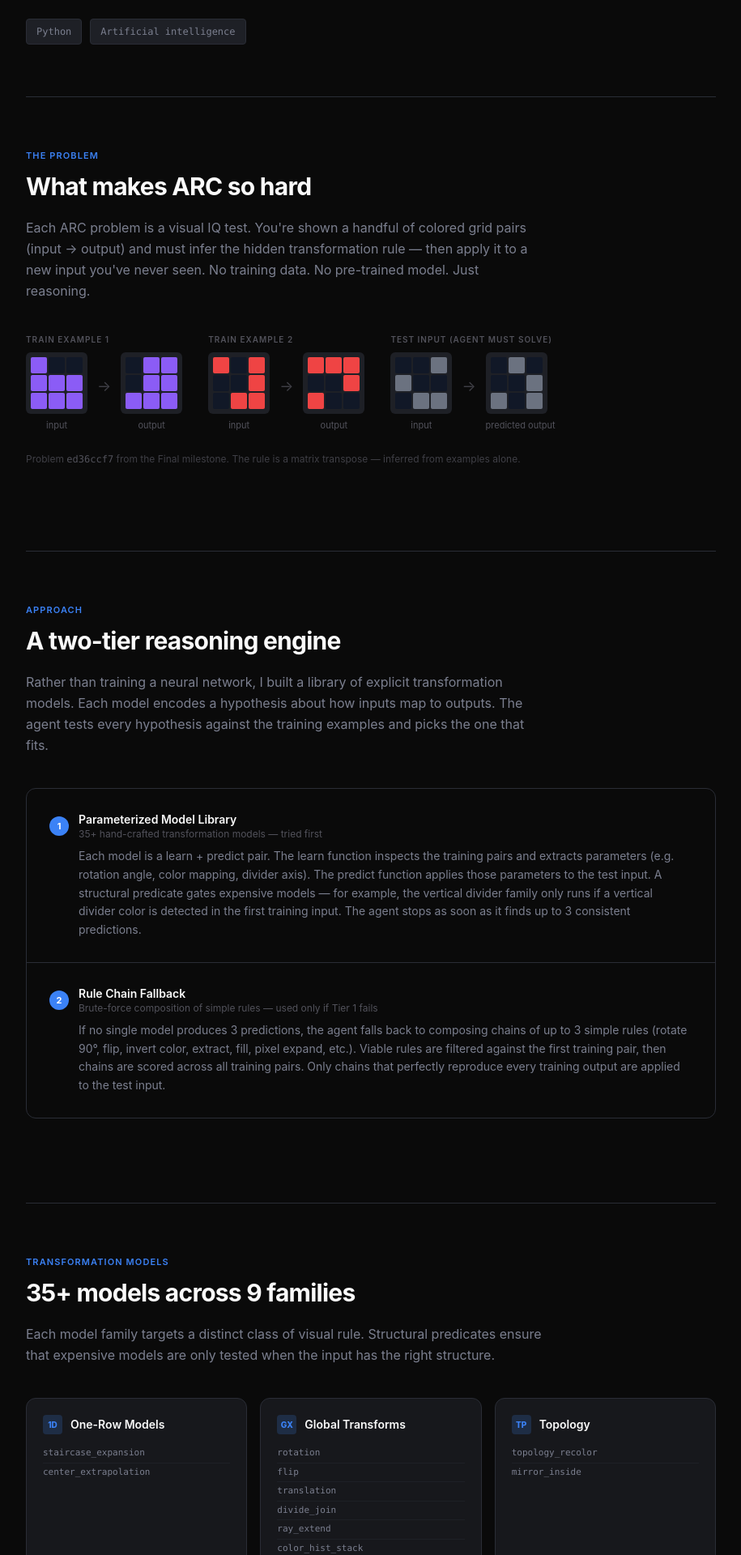
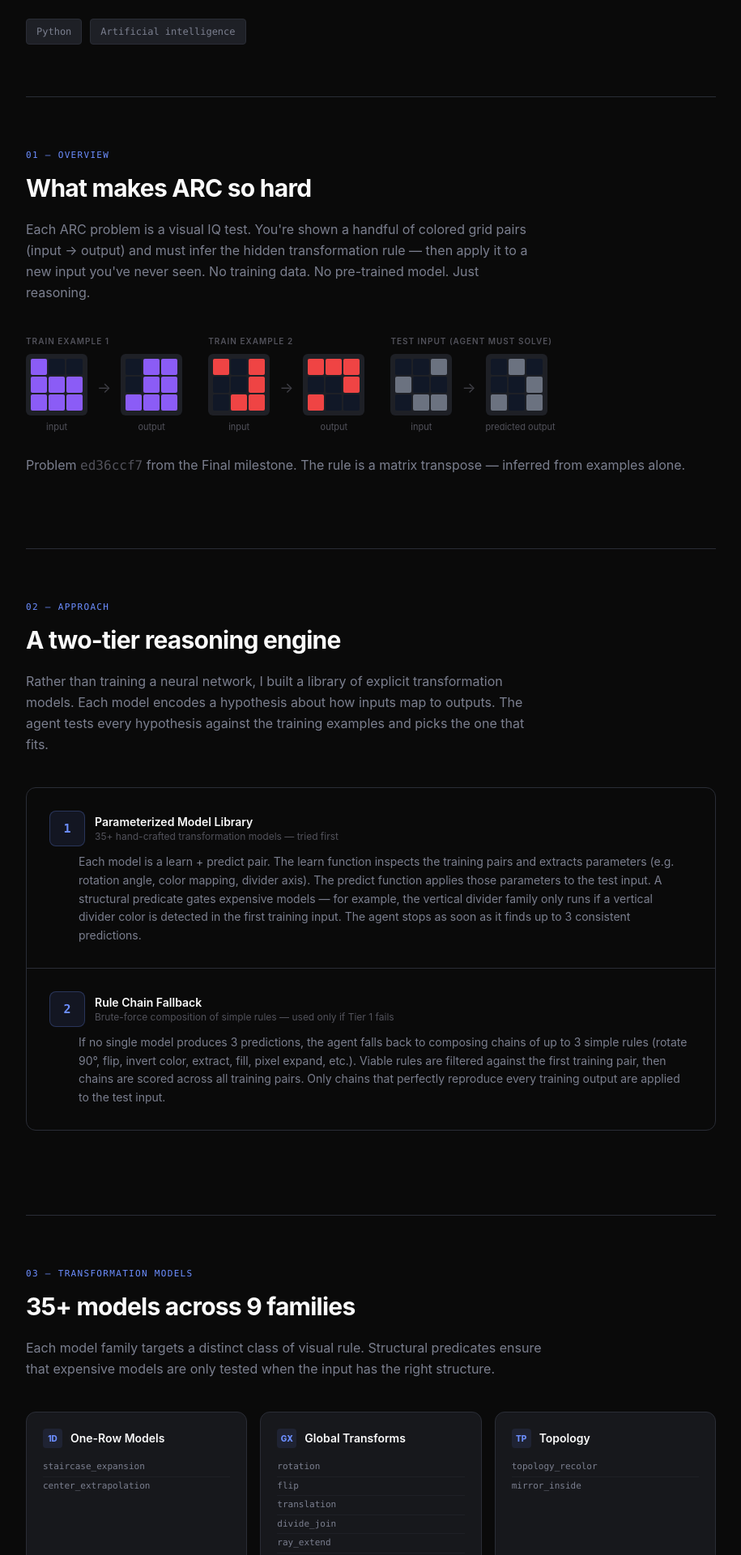
Before and after one commit to JYtheSang/Porforlio-Website, a Next.js app: page /kbai in a window 1280 px wide. Shown: the part 440-2360 px from the top of the page at 81% size, without its empty margins (182-1097 px from the left). Built offline with nearby package versions, Linux system fonts and the light colour scheme.

Commit message:
Align styles for the eng projects

```diff
--- a/src/app/kbai/page.tsx
+++ b/src/app/kbai/page.tsx
@@ -9,7 +9,7 @@ export const metadata: Metadata = {
 // ARC color palette
 const arcColors: Record<string, string> = {
   c0: "#111827",
-  c1: "#3b82f6",
+  c1: "#6c8eff",
   c2: "#ef4444",
   c3: "#22c55e",
   c4: "#eab308",
@@ -233,14 +233,10 @@ export default function KBAI() {
           </div>
         </div>
 
-        {/* ── The Problem ── */}
-        <div className="py-16 border-b border-[#2a2d36]">
-          <div className="text-[11px] font-semibold tracking-widest uppercase text-[#3b82f6] mb-3">
-            The Problem
-          </div>
-          <h2 className="text-2xl md:text-3xl font-bold tracking-tight text-[#fafafa] mb-5">
-            What makes ARC so hard
-          </h2>
+        {/* ── Section: Overview ── */}
+        <section id="overview" className="py-16 border-b border-[#2a2d36]">
+          <div className="text-[11px] font-mono text-[#6c8eff] uppercase tracking-[0.12em] mb-3.5">01 — Overview</div>
+          <h2 className="text-3xl font-bold tracking-tight text-[#fafafa] mb-5">What makes ARC so hard</h2>
           <p className="text-base text-[#7b7f8f] max-w-[640px] leading-relaxed mb-10">
             Each ARC problem is a visual IQ test. You&apos;re shown a handful of colored grid pairs
             (input → output) and must infer the hidden transformation rule — then apply it to
@@ -269,18 +265,16 @@ export default function KBAI() {
               outLabel="predicted output"
             />
           </div>
-          <p className="text-[12px] text-[#3f3f46] mb-10">
+          <p className="text-[#7b7f8f] leading-7 mb-6">
             Problem <code className="text-[#52525b]">ed36ccf7</code> from the Final milestone.
             The rule is a matrix transpose — inferred from examples alone.
           </p>
-        </div>
+        </section>
 
-        {/* ── Approach ── */}
-        <div className="py-16 border-b border-[#2a2d36]">
-          <div className="text-[11px] font-semibold tracking-widest uppercase text-[#3b82f6] mb-3">
-            Approach
-          </div>
-          <h2 className="text-2xl md:text-3xl font-bold tracking-tight text-[#fafafa] mb-5">
+        {/* ── Section: Approach ── */}
+        <section id="approach" className="py-16 border-b border-[#2a2d36]">
+          <div className="text-[11px] font-mono text-[#6c8eff] uppercase tracking-[0.12em] mb-3.5">02 — Approach</div>
+          <h2 className="text-3xl font-bold tracking-tight text-[#fafafa] mb-5">
             A two-tier reasoning engine
           </h2>
           <p className="text-base text-[#7b7f8f] max-w-[640px] leading-relaxed mb-10">
@@ -316,7 +310,7 @@ export default function KBAI() {
             ].map((tier, i) => (
               <div key={tier.num} className={`p-7 ${i > 0 ? "border-t border-[#2a2d36]" : ""}`}>
                 <div className="flex items-center gap-3 mb-2">
-                  <div className="w-6 h-6 rounded-full bg-[#3b82f6] flex items-center justify-center text-[11px] font-bold text-white flex-shrink-0">
+                  <div className="w-11 h-11 bg-[#6c8eff1a] border border-[#6c8eff40] rounded-lg flex items-center justify-center font-mono text-[15px] font-bold text-[#6c8eff] flex-shrink-0">
                     {tier.num}
                   </div>
                   <div>
@@ -328,14 +322,12 @@ export default function KBAI() {
               </div>
             ))}
           </div>
-        </div>
+        </section>
 
-        {/* ── Models ── */}
-        <div className="py-16 border-b border-[#2a2d36]">
-          <div className="text-[11px] font-semibold tracking-widest uppercase text-[#3b82f6] mb-3">
-            Transformation Models
-          </div>
-          <h2 className="text-2xl md:text-3xl font-bold tracking-tight text-[#fafafa] mb-5">
+        {/* ── Section: Transformation Models ── */}
+        <section id="models" className="py-16 border-b border-[#2a2d36]">
+          <div className="text-[11px] font-mono text-[#6c8eff] uppercase tracking-[0.12em] mb-3.5">03 — Transformation Models</div>
+          <h2 className="text-3xl font-bold tracking-tight text-[#fafafa] mb-5">
             35+ models across 9 families
           </h2>
           <p className="text-base text-[#7b7f8f] max-w-[640px] leading-relaxed mb-10">
@@ -350,7 +342,7 @@ export default function KBAI() {
                 className="border border-[#2a2d36] rounded-xl p-5 bg-[#17181c]"
               >
                 <div className="flex items-center gap-2.5 mb-3">
-                  <div className="w-6 h-6 rounded bg-[#1e2d45] text-[#3b82f6] text-[10px] font-extrabold flex items-center justify-center flex-shrink-0">
+                  <div className="w-6 h-6 rounded bg-[#6c8eff1a] text-[#6c8eff] text-[10px] font-extrabold flex items-center justify-center flex-shrink-0">
                     {family.id}
                   </div>
                   <span className="text-sm font-semibold text-[#fafafa]">{family.name}</span>
@@ -368,14 +360,12 @@ export default function KBAI() {
               </div>
             ))}
           </div>
-        </div>
+        </section>
 
-        {/* ── Pipeline ── */}
-        <div className="py-16 border-b border-[#2a2d36]">
-          <div className="text-[11px] font-semibold tracking-widest uppercase text-[#3b82f6] mb-3">
-            Pipeline
-          </div>
-          <h2 className="text-2xl md:text-3xl font-bold tracking-tight text-[#fafafa] mb-10">
+        {/* ── Section: Pipeline ── */}
+        <section id="pipeline" className="py-16 border-b border-[#2a2d36]">
+          <div className="text-[11px] font-mono text-[#6c8eff] uppercase tracking-[0.12em] mb-3.5">04 — Pipeline</div>
+          <h2 className="text-3xl font-bold tracking-tight text-[#fafafa] mb-10">
             How the agent solves a problem
           </h2>
 
@@ -391,21 +381,19 @@ export default function KBAI() {
                 <div>
                   <h3 className="text-sm font-semibold text-[#fafafa] mb-1.5">{step.title}</h3>
                   <p className="text-sm text-[#7b7f8f] leading-relaxed mb-2">{step.body}</p>
-                  <code className="inline-block text-[11px] font-mono text-[#3b82f6] bg-[#0f1a2e] border border-[#1e3a5f] px-2.5 py-1 rounded">
+                  <code className="inline-block text-[11px] font-mono text-[#6c8eff] bg-[#6c8eff1a] border border-[#6c8eff40] px-2.5 py-1 rounded">
                     {step.code}
                   </code>
                 </div>
               </div>
             ))}
           </div>
-        </div>
+        </section>
 
-        {/* ── Results ── */}
-        <div className="py-16 border-b border-[#2a2d36]">
-          <div className="text-[11px] font-semibold tracking-widest uppercase text-[#3b82f6] mb-3">
-            Results
-          </div>
-          <h2 className="text-2xl md:text-3xl font-bold tracking-tight text-[#fafafa] mb-5">
+        {/* ── Section: Results ── */}
+        <section id="results" className="py-16 border-b border-[#2a2d36]">
+          <div className="text-[11px] font-mono text-[#6c8eff] uppercase tracking-[0.12em] mb-3.5">05 — Results</div>
+          <h2 className="text-3xl font-bold tracking-tight text-[#fafafa] mb-5">
             Final milestone performance
           </h2>
           <p className="text-base text-[#7b7f8f] max-w-[640px] leading-relaxed mb-10">
@@ -429,21 +417,19 @@ export default function KBAI() {
               </div>
             ))}
           </div>
-        </div>
+        </section>
 
-        {/* ── Takeaways ── */}
+        {/* ── Section: Takeaways ── */}
         <div className="pt-16">
-          <div className="text-[11px] font-semibold tracking-widest uppercase text-[#3b82f6] mb-3">
-            Takeaways
-          </div>
-          <h2 className="text-2xl md:text-3xl font-bold tracking-tight text-[#fafafa] mb-10">
+          <div className="text-[11px] font-mono text-[#6c8eff] uppercase tracking-[0.12em] mb-3.5">06 — Takeaways</div>
+          <h2 className="text-3xl font-bold tracking-tight text-[#fafafa] mb-10">
             What this taught me
           </h2>
           <div className="flex flex-col gap-6">
             {takeaways.map((t, i) => (
               <div key={i} className="flex gap-4 items-start">
-                <div className="flex-shrink-0 w-2 h-2 rounded-full bg-[#3b82f6] mt-[7px]" />
-                <p className="text-sm text-[#7b7f8f] leading-relaxed">
+                <div className="flex-shrink-0 w-2 h-2 rounded-full bg-[#6c8eff] mt-[7px]" />
+                <p className="text-[15px] text-[#7b7f8f] leading-7">
                   <strong className="text-[#fafafa] font-semibold">{t.strong}</strong>
                   {t.body}
                 </p>
```
